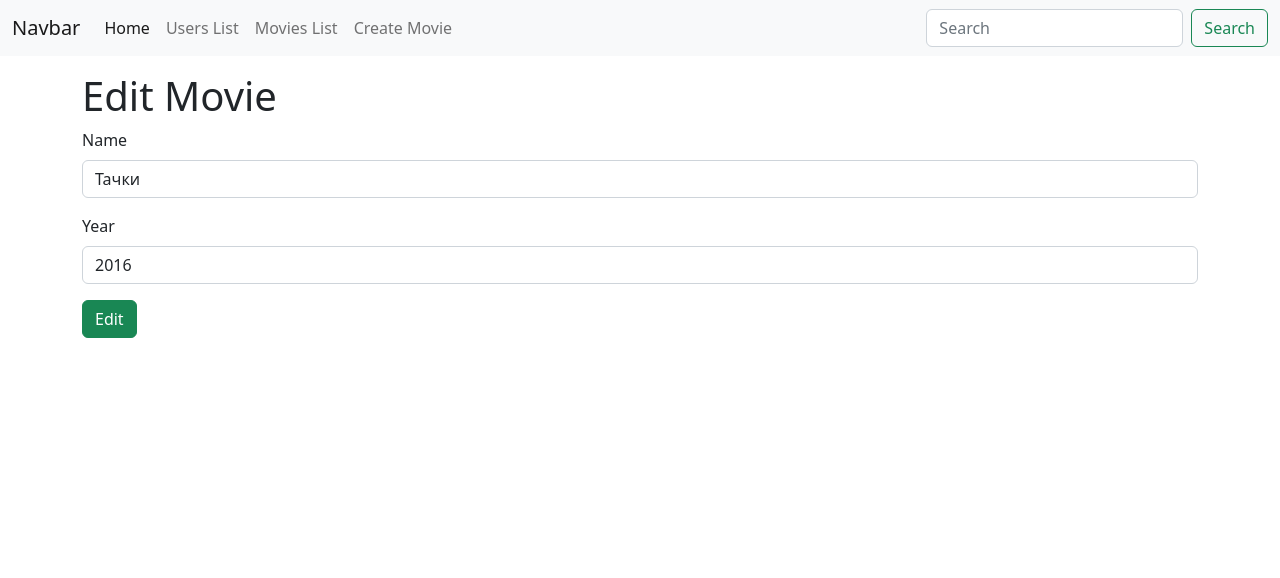
After one commit to AuntL1ke/python-django, a Django app: page /movies/edit/3 in a window 1280 px wide. The commit adds this page. Shown: the top 578 px of the page. Run offline with Django 5.2, Linux system fonts and the light colour scheme; data comes from the database, SQL or seed files in the repository; both versions use the stored data as it was after the commit.

Commit message:
added CRUD

```diff
--- /dev/null
+++ b/movies/forms.py
@@ -0,0 +1,14 @@
+from django import forms
+from movies.models import Movie
+
+
+class CreateMovie(forms.ModelForm):
+    class Meta:
+        model = Movie
+        fields = "__all__"
+
+
+class EditMovie(forms.ModelForm):
+    class Meta:
+        model = Movie
+        fields = "__all__"
--- a/movies/templates/_layout.html
+++ b/movies/templates/_layout.html
@@ -34,6 +34,9 @@
                     <li class="nav-item">
                         <a class="nav-link" href="/movies/list">Movies List</a>
                     </li>
+                    <li class="nav-item">
+                        <a class="nav-link" href="/movies/create">Create Movie</a>
+                    </li>
                 </ul>
                 <form class="d-flex" role="search">
                     <input class="form-control me-2" type="search" placeholder="Search" aria-label="Search">
--- /dev/null
+++ b/movies/templates/edit.html
@@ -0,0 +1,22 @@
+{% extends '_layout.html' %}
+
+{% block header %}Edit Movie{% endblock %}
+
+{% block content %}
+<form method="POST">
+    {% csrf_token %}
+
+    <div class="mb-3">
+        <label class="form-label">Name</label>
+        <input type="text" value={{form.name.value}} name="name" class="form-control" placeholder="Enter name">
+    </div>
+    <div class="mb-3">
+        <label class="form-label">Year</label>
+        <input type="number" value={{form.year.value}} name="year" class="form-control" placeholder="Enter year">
+    </div>
+
+    <button class="btn btn-success">Edit</button>
+
+</form>
+
+{% endblock %}
--- a/movies/templates/index.html
+++ b/movies/templates/index.html
@@ -20,12 +20,14 @@
             <td>{{ movie.year }}</td>
             <td>
                 <a href="/movies/details/{{ movie.id }}" class="btn btn-primary btn-sm"><i class="bi bi-eye"></i></a>
-                <form action="/movies/delete/{{ movie.id }}" method="post" style="display:inline;">
+                <a href="/movies/edit/{{movie.id}}" class="btn btn-warning btn-sm"><i class="bi bi-pencil"></i></a>
+                <!-- <form action="/movies/delete/{{ movie.id }}" method="post" style="display:inline;">
                     {% csrf_token %}
                     <button type="submit" class="btn btn-danger btn-sm">
                         <i class="bi bi-trash"></i>
                     </button>
-                </form>
+                </form> -->
+                <a href="/movies/delete/{{movie.id}}" class="btn btn-danger btn-sm"><i class="bi bi-trash"></i></a>
             </td>
         </tr>
         {% endfor %}
--- a/movies/urls.py
+++ b/movies/urls.py
@@ -2,7 +2,9 @@ from django.urls import path
 from movies import views
 
 urlpatterns = [
-    path("list/", views.list, name="list"),
-    path("details/<int:id>", views.details, name="details"),
-    path("delete/<int:id>", views.delete, name="delete"),
+    path("list/", views.list, ),
+    path("create/", views.create),
+    path("details/<int:id>", views.details,),
+    path("delete/<int:id>", views.delete,),
+    path("edit/<int:id>", views.edit),
 ]
--- a/movies/views.py
+++ b/movies/views.py
@@ -1,21 +1,57 @@
 from django.shortcuts import get_object_or_404, redirect, render
 from movies.models import Movie
-
+from movies.forms import CreateMovie, EditMovie
 def list(request):
 
     movies = Movie.objects.all()
     return render(request, "index.html", {"movies": movies})
 
+def edit(request, id):
+    try:
+        movie = Movie.objects.get(id=id)
+    except Movie.DoesNotExist:
+        return redirect("/movies/list")
+
+    form = EditMovie(instance=movie)
+
+    if request.method == "POST":
+        form = EditMovie(request.POST, instance=movie)
+
+        if form.is_valid():
+            form.save()
+            return redirect("/movies/list")
+
+    return render(request, "edit.html", {"form": form})
 
 def details(request, id):
 
     movie = get_object_or_404(Movie, id=id)
     return render(request, "details.html", {"movie": movie})
 
+def create(request):
+    form = CreateMovie()
+
+
+    if request.method == "POST":
+        form = CreateMovie(request.POST)
+
+        if form.is_valid():
+            form.save()
+            return redirect("/movies/list")
+
+    return render(request, "create.html", {"form": form})
+
+# def delete(request, id):
+#     if request.method == "POST":
+#         movie = get_object_or_404(Movie, id=id)
+#         movie.delete()
+#         return redirect("list")
+#     return redirect("list")
 
 def delete(request, id):
-    if request.method == "POST":
-        movie = get_object_or_404(Movie, id=id)
+    movie = Movie.objects.get(id=id)
+
+    if movie is not None:
         movie.delete()
-        return redirect("list")
-    return redirect("list")
+
+    return redirect("/movies/list")
```
Also changed, not shown: movies/templates/create.html (added, +29 -0 lines), db.sqlite3.
